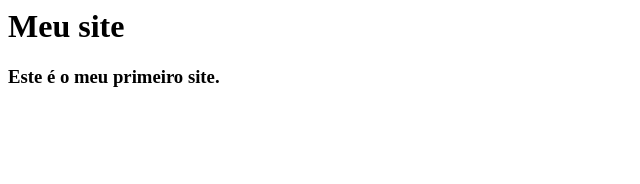
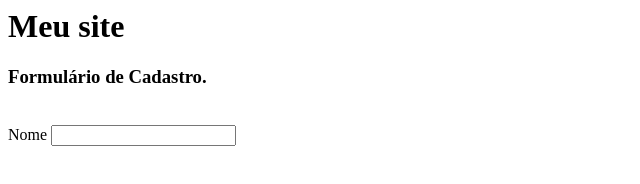
Before and after one commit to leticiapimentel/sitekaique, a plain HTML site: page index.html in a window 1280 px wide. Shown: the whole page, without its empty margins (0-640 px from the left). Drawn offline with Linux system fonts and the light colour scheme.

Commit message:
Update index.html

```diff
--- a/index.html
+++ b/index.html
@@ -9,7 +9,14 @@
       Meu site
     </h1>
     <h3>
-      Este é o meu primeiro site.
+      Formulário de Cadastro.
     </h3>
+    <br/>
+    <form>
+      <label>
+       Nome
+      </label>
+      <input type="text">
+    </form>
   <body>
 </html>
```
